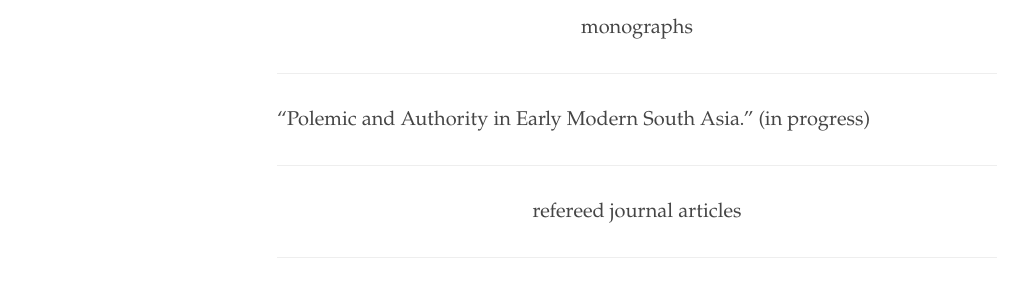
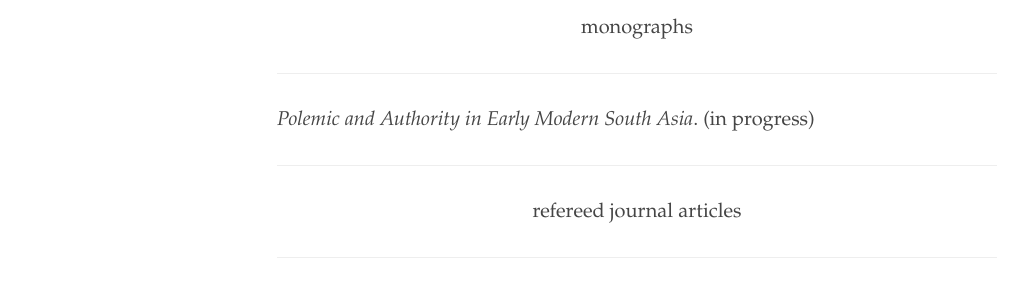
Before and after one commit to petersonjonath/personalwebpage, a Jekyll site: the page built from writing.md, in a window 1280 px wide. Shown: the part 221-513 px from the top of the page, without its empty margins (3-1031 px from the left). Built offline with Jekyll 4.4.1, drawn with Linux system fonts in a browser that asks for light colours.

```diff
--- a/writing.md
+++ b/writing.md
@@ -8,7 +8,7 @@ title: Writing
 ---
 
 
-"Polemic and Authority in Early Modern South Asia." (in progress)
+*Polemic and Authority in Early Modern South Asia*. (in progress)
 
 ---
 <center>refereed journal articles</center>
```
